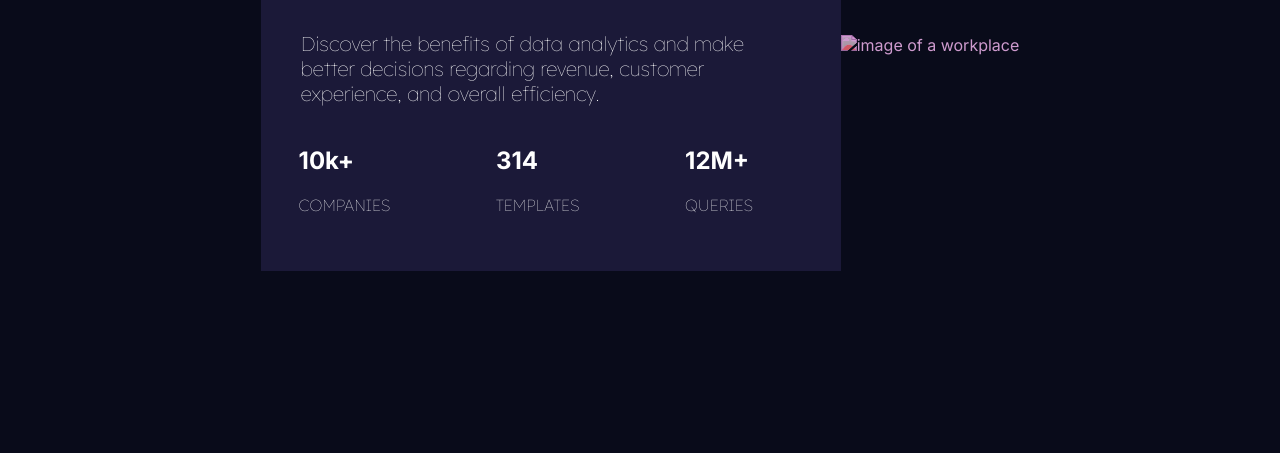
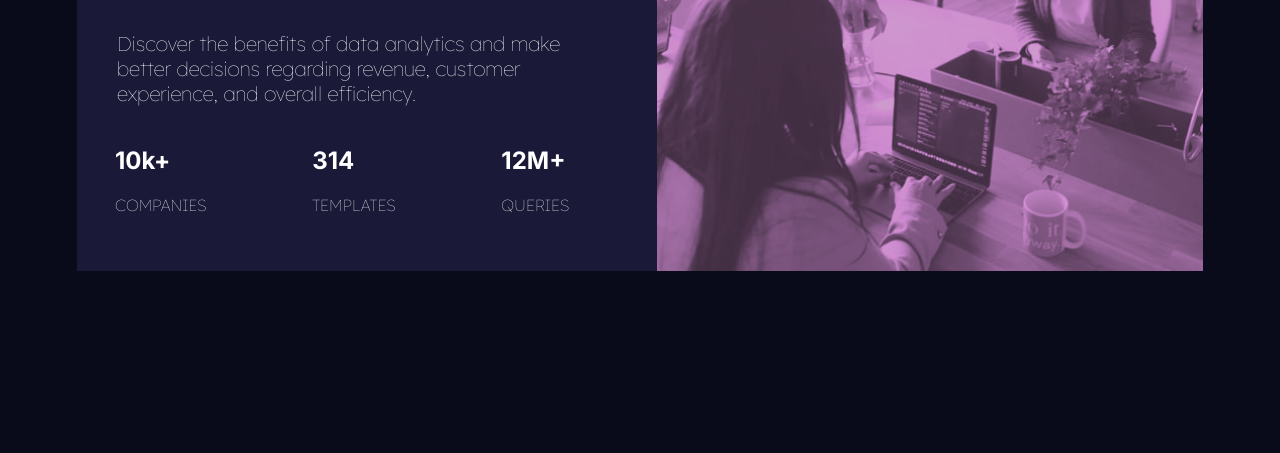
Before and after one commit to VictorWest/frontendmentor2, a plain HTML site: page index.html in a window 1280 px wide. Shown: the part 363-816 px from the top of the page. Drawn offline with Linux system fonts and the light colour scheme.

Commit message:
Update index.html

```diff
--- a/index.html
+++ b/index.html
@@ -40,7 +40,7 @@
       </div>
     </div>
     <div>
-      <img class="image" src="./images/image-header-desktop.jpg" alt="image of a workplace"/>
+      <img class="image" src="./image-header-desktop.jpg" alt="image of a workplace"/>
     </div>
   </div>
 
```
